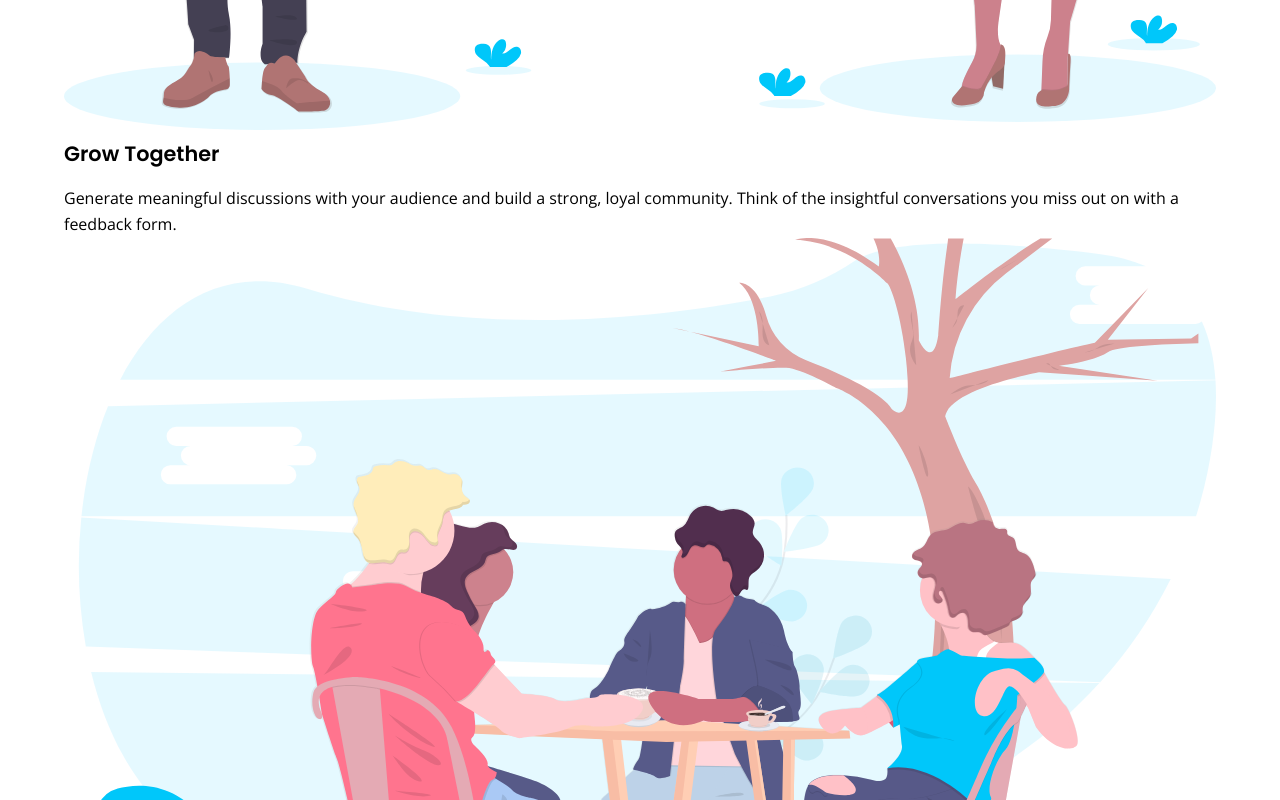
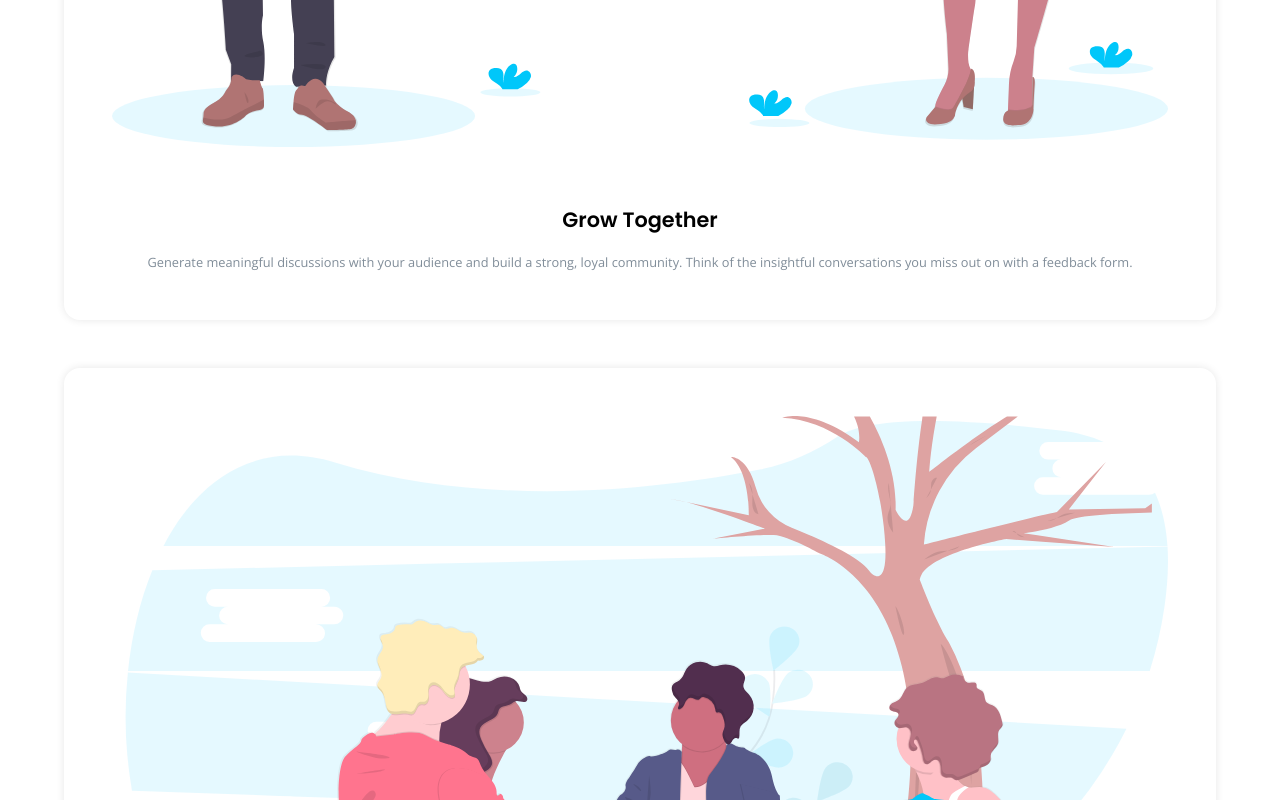
Before and after one commit to matejkubicek/Huddle-LP, a website: page index.html in a window 1280 px wide. Shown: the part 2040-2840 px from the top of the page. Drawn offline with nearby package versions, Linux system fonts and the light colour scheme.

Commit message:
CSS - cards

```diff
--- a/scss/components/_card.scss
+++ b/scss/components/_card.scss
@@ -0,0 +1,24 @@
+.card {
+  text-align: center;
+  margin: 3rem 0;
+  padding: 3rem;
+  box-shadow: 0 0 8px #e7e7e7;
+  border-radius: 1rem;
+}
+
+.card__text {
+  margin-top: 3rem;
+  & p {
+    color: $clr-gray-blue;
+    font-size: 0.8em;
+  }
+}
+
+.card--cta {
+  padding: 2em 1em;
+  position: relative;
+  top: 5em;
+  & h2 {
+    font-size: 1.1em;
+  }
+}
```
Also changed, not shown: css/style.css.
